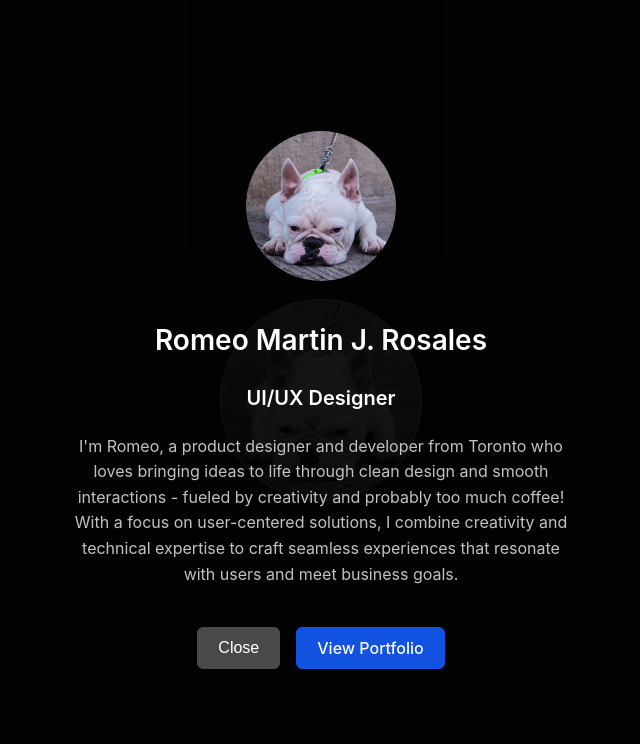
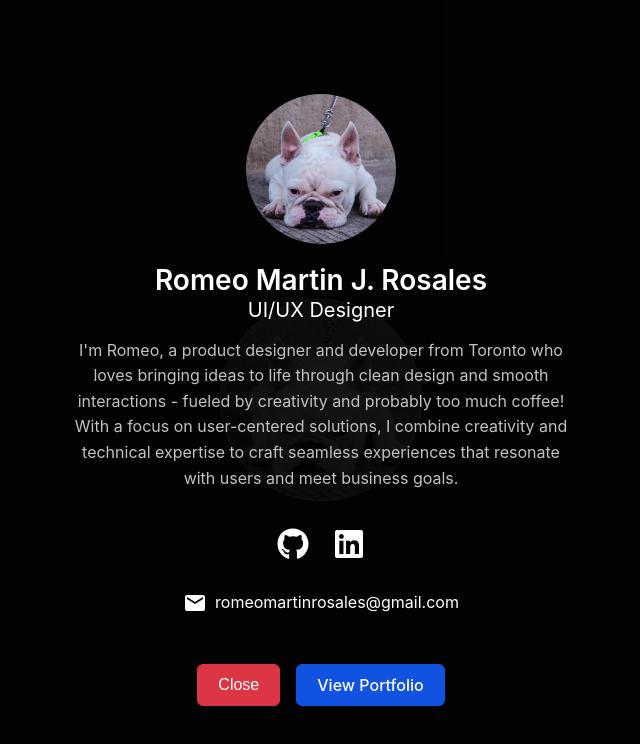
Before and after one commit to rmrosales/desn3037-101578553-a2, a React (Create React App) app in the folder personal-profile/: page / in a window 1280 px wide. Both pictures are taken after a click on the element 640 px from the left and 400 px from the top of the page. Shown: the top 744 px of the page, without its empty margins (319-959 px from the left). Built offline with nearby package versions, Linux system fonts and the light colour scheme.

Commit message:
Add more information

```diff
--- a/personal-profile/package.json
+++ b/personal-profile/package.json
@@ -10,6 +10,7 @@
     "framer-motion": "^12.6.3",
     "react": "^19.1.0",
     "react-dom": "^19.1.0",
+    "react-icons": "^5.5.0",
     "react-scripts": "5.0.1",
     "web-vitals": "^2.1.4"
   },
--- a/personal-profile/src/components/ProfileOverlay.js
+++ b/personal-profile/src/components/ProfileOverlay.js
@@ -1,6 +1,9 @@
 // src/components/ProfileOverlay.js
 import React, { useState, useEffect } from 'react';
 import { motion } from 'framer-motion';
+// Import social and contact icons from react-icons
+import { FaGithub, FaLinkedin } from 'react-icons/fa';
+import { MdEmail } from 'react-icons/md';
 
 const ProfileOverlay = ({ name, title, bio, onClose }) => {
     const [animationState, setAnimationState] = useState({
@@ -9,14 +12,14 @@ const ProfileOverlay = ({ name, title, bio, onClose }) => {
         yOffset: 30,
     });
 
-    // Example of using useEffect to update animation state when component mounts
+    // Update animation states on mount
     useEffect(() => {
         setAnimationState({
             imgScale: 1,
             opacity: 1,
             yOffset: 0,
         });
-    }, []); // Empty dependency array makes this run on mount
+    }, []);
 
     return (
         <motion.div
@@ -24,7 +27,7 @@ const ProfileOverlay = ({ name, title, bio, onClose }) => {
             initial={{ opacity: 0 }}
             animate={{ opacity: animationState.opacity }}
             exit={{ opacity: 0 }}
-            transition={{ duration: 0.3 }} // 🟢 faster overlay fade-in/out
+            transition={{ duration: 0.3 }}
             style={{
                 position: 'fixed',
                 top: 0, left: 0, right: 0, bottom: 0,
@@ -48,13 +51,14 @@ const ProfileOverlay = ({ name, title, bio, onClose }) => {
                 }}
                 initial={{ scale: 0 }}
                 animate={{ scale: animationState.imgScale }}
-                transition={{ duration: 0.4, ease: [0.33, 1, 0.68, 1] }} // 🟢 snappy zoom
+                transition={{ duration: 0.4, ease: [0.33, 1, 0.68, 1] }}
             />
 
             <motion.h2
                 initial={{ y: animationState.yOffset, opacity: 0 }}
                 animate={{ y: 0, opacity: 1 }}
                 transition={{ delay: 0.2, duration: 0.4 }}
+                style={{ margin: 0 }}
             >
                 {name}
             </motion.h2>
@@ -63,6 +67,7 @@ const ProfileOverlay = ({ name, title, bio, onClose }) => {
                 initial={{ y: 20, opacity: 0 }}
                 animate={{ y: 0, opacity: 1 }}
                 transition={{ delay: 0.25, duration: 0.4 }}
+                style={{ margin: 0, fontWeight: 'normal' }}
             >
                 {title}
             </motion.h3>
@@ -76,21 +81,51 @@ const ProfileOverlay = ({ name, title, bio, onClose }) => {
                 {bio}
             </motion.p>
 
-            {/* Container for both buttons */}
+            {/* Social Media Links Section */}
+            <div style={{ display: 'flex', gap: '1.5rem', margin: '1rem 0' }}>
+                <motion.a
+                    href="https://github.com/rmrosales" // GitHub URL
+                    target="_blank"
+                    rel="noopener noreferrer"
+                    style={{ color: '#fff', fontSize: '2rem' }}
+                    whileHover={{ scale: 1.2, color: '#4078c0' }}
+                    whileTap={{ scale: 0.95 }}
+                >
+                    <FaGithub />
+                </motion.a>
+                <motion.a
+                    href="https://www.linkedin.com/in/takierosales/" // LinkedIn URL
+                    target="_blank"
+                    rel="noopener noreferrer"
+                    style={{ color: '#fff', fontSize: '2rem' }}
+                    whileHover={{ scale: 1.2, color: '#0077b5' }}
+                    whileTap={{ scale: 0.95 }}
+                >
+                    <FaLinkedin />
+                </motion.a>
+            </div>
+
+            {/* Contact Information Section */}
+            <div style={{ display: 'flex', alignItems: 'center', gap: '0.5rem', marginBottom: '1.5rem' }}>
+                <MdEmail size={24} style={{ color: '#fff' }} />
+                <span style={{ fontSize: '1rem' }}>romeomartinrosales@gmail.com</span>
+            </div>
+
+            {/* Container for Both Buttons */}
             <div style={{ display: 'flex', gap: '1rem', marginTop: '1.5rem', alignItems: 'center' }}>
                 {/* Close Button */}
                 <motion.button
                     onClick={onClose}
                     initial={{ opacity: 0 }}
                     animate={{ opacity: 1 }}
-                    transition={{ delay: 0.25, duration: 0.05 }}
+                    // transition={{ delay: 0.35, duration: 0.2 }}
                     style={{
-                        backgroundColor: 'rgb(73, 73, 73)',
+                        backgroundColor: '#dc3545',
                         color: '#fff',
                         padding: '0.5rem 1.25rem',
                         fontSize: '1rem',
                         fontWeight: 500,
-                        border: '1px solid rgb(73, 73, 73)',
+                        border: '1px solid #dc3545',
                         borderRadius: '0.375rem',
                         cursor: 'pointer',
                         lineHeight: '1.5',
@@ -103,11 +138,11 @@ const ProfileOverlay = ({ name, title, bio, onClose }) => {
                         transition: 'all 0.1s ease-out',
                     }}
                     whileHover={{
-                        backgroundColor: 'rgb(54, 54, 54)',
+                        backgroundColor: '#bb2d3b',
                         scale: 1.05,
                     }}
                     whileTap={{
-                        scale: 0.4,
+                        scale: 0.96,
                     }}
                 >
                     Close
@@ -120,7 +155,7 @@ const ProfileOverlay = ({ name, title, bio, onClose }) => {
                     rel="noopener noreferrer"
                     initial={{ opacity: 0 }}
                     animate={{ opacity: 1 }}
-                    transition={{ delay: 0.25, duration: 0.05 }}
+                    // transition={{ delay: 0.35, duration: 0.2 }}
                     style={{
                         backgroundColor: 'rgb(17, 83, 224)',
                         color: '#fff',
@@ -141,11 +176,11 @@ const ProfileOverlay = ({ name, title, bio, onClose }) => {
                         transition: 'all 0.1s ease-out',
                     }}
                     whileHover={{
-                        backgroundColor: 'rgb(15, 70, 189)',
+                        backgroundColor: 'rgb(9, 44, 121)',
                         scale: 1.05,
                     }}
                     whileTap={{
-                        scale: 0.4,
+                        scale: 0.96,
                     }}
                 >
                     View Portfolio
```
Also changed, not shown: 1 other file (tests, documents, lock files or other folders).
